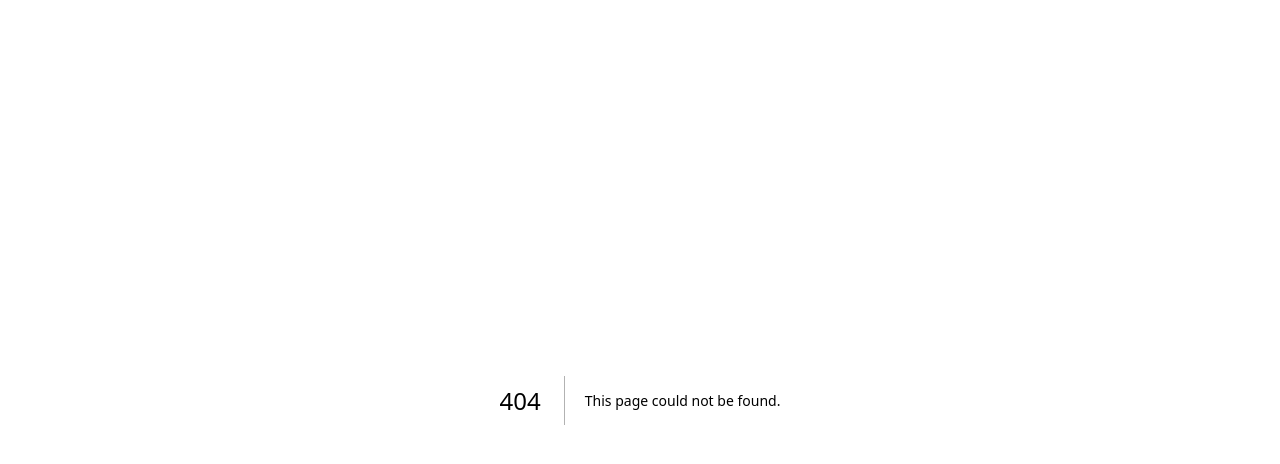
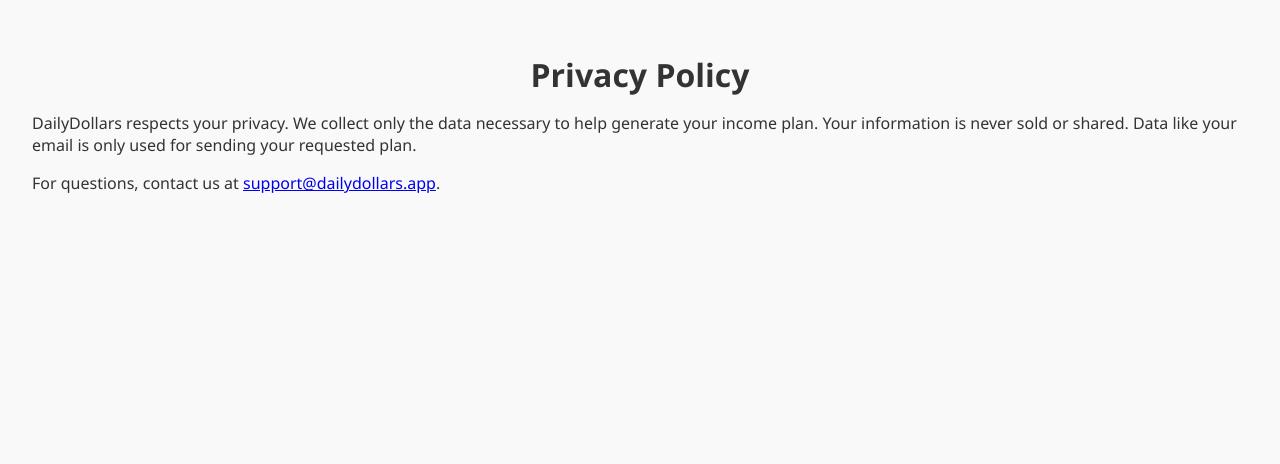
Before and after one commit to success20242/DailyDollars, a Next.js app: page /privacy-policy in a window 1280 px wide. Before the commit this address had no page. Shown: the top 464 px of the page. Built offline with nearby package versions, Linux system fonts and the light colour scheme.

Commit message:
Create privacy-policy.js

```diff
--- /dev/null
+++ b/pages/privacy-policy.js
@@ -0,0 +1,14 @@
+export default function PrivacyPolicy() {
+  return (
+    <div style={{ padding: '2rem' }}>
+      <h1>Privacy Policy</h1>
+      <p>
+        DailyDollars respects your privacy. We collect only the data necessary to help generate your income plan.
+        Your information is never sold or shared. Data like your email is only used for sending your requested plan.
+      </p>
+      <p>
+        For questions, contact us at <a href="mailto:support@dailydollars.app">support@dailydollars.app</a>.
+      </p>
+    </div>
+  );
+}
```
